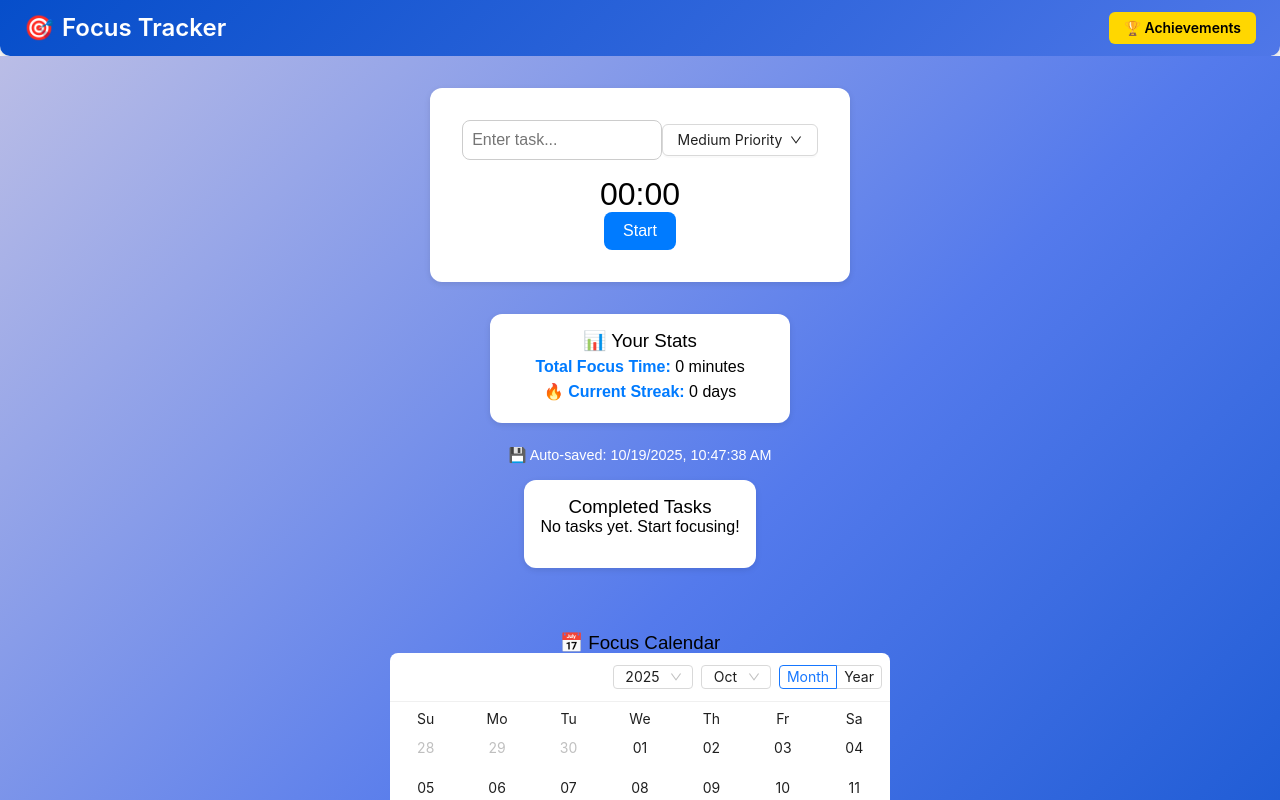
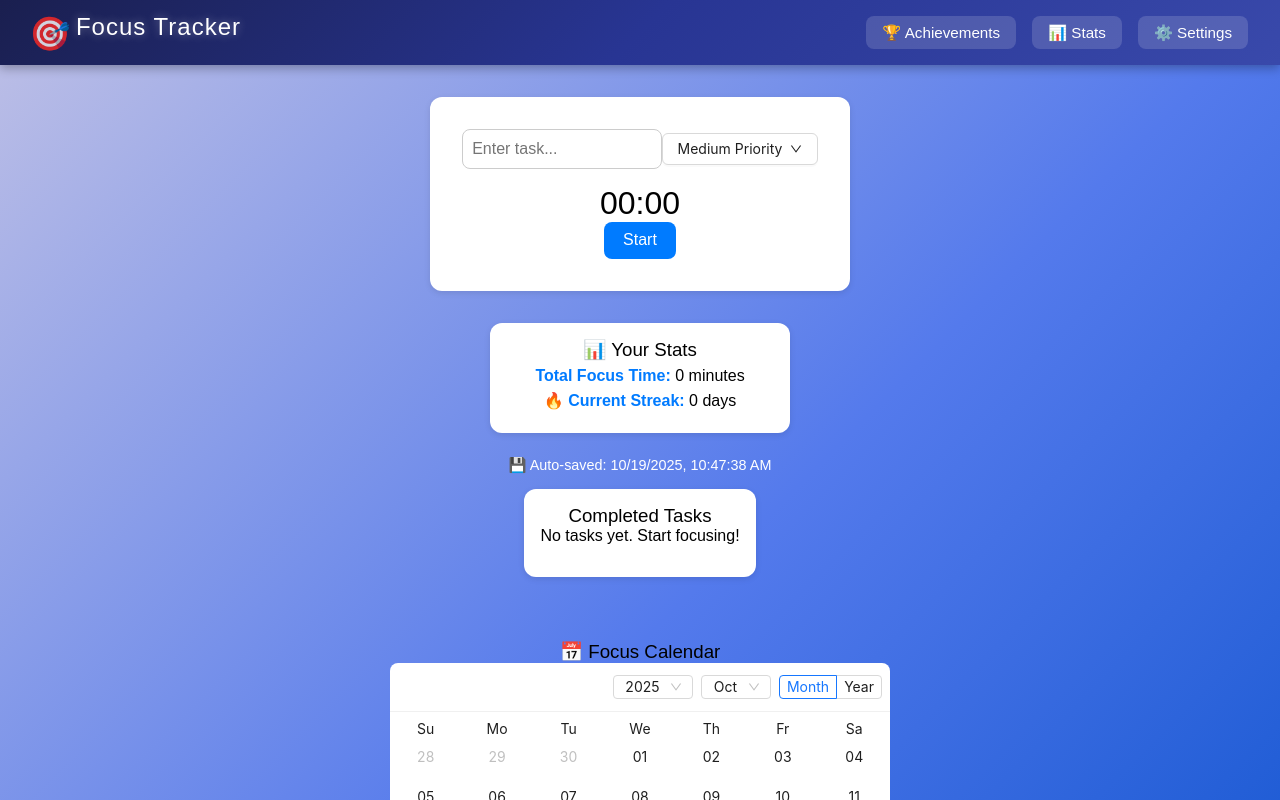
Before and after one commit to Blyn04/focustracker, a React (Create React App) app: page / in a window 1280 px wide. Both pictures are taken after a click on the button "Start Tracking". Shown: the top 800 px of the page. Built offline with nearby package versions, Linux system fonts and the light colour scheme.

Commit message:
HEADER UI UPDATE

```diff
--- a/src/App.tsx
+++ b/src/App.tsx
@@ -37,6 +37,7 @@ const App: React.FC = () => {
   const [earnedBadges, setEarnedBadges] = useState<string[]>([]);
   const [showAchievements, setShowAchievements] = useState(false);
 
+  // ✅ Load saved data
   useEffect(() => {
     const saved = localStorage.getItem("focusData");
     if (saved) {
@@ -50,6 +51,7 @@ const App: React.FC = () => {
     }
   }, []);
 
+  // ✅ Auto-save data
   useEffect(() => {
     const saveData: FocusData = {
       totalMinutes,
@@ -63,6 +65,7 @@ const App: React.FC = () => {
     setLastSaved(saveData.lastSaved || "");
   }, [totalMinutes, tasks, streak, lastFocusDate, history]);
 
+  // ✅ Handle focus session complete
   const handleSessionComplete = (
     minutes: number,
     taskName: string,
@@ -85,11 +88,13 @@ const App: React.FC = () => {
     setStreak(newStreak);
     setLastFocusDate(today.toDateString());
 
+    // ✅ Update tasks
     setTasks((prev) => [
       ...prev,
       { name: taskName, priority, focusLevel: level, date: todayStr },
     ]);
 
+    // ✅ Update history
     setHistory((prev) => {
       const existing = prev.find((h) => h.date === todayStr);
       if (existing) {
@@ -115,6 +120,7 @@ const App: React.FC = () => {
       }
     });
 
+    // ✅ Badge logic
     const todaySessions =
       (history.find((h) => h.date === todayStr)?.sessions || 0) + 1;
     const newBadges: string[] = [];
@@ -143,7 +149,9 @@ const App: React.FC = () => {
         <LandingPage onStart={() => setHasStarted(true)} />
       ) : (
         <>
-          <Header onOpenAchievements={() => setShowAchievements(true)} />
+          {/* ✅ Modern Header with nice UI */}
+          <Header onShowBadges={() => setShowAchievements(true)} />
+
           <div className="main-content">
             <FocusTimer onSessionComplete={handleSessionComplete} />
             <Stats totalMinutes={totalMinutes} streak={streak} />
@@ -152,6 +160,7 @@ const App: React.FC = () => {
             <FocusCalendar history={history} />
           </div>
 
+          {/* ✅ Badge Modal Panel */}
           <BadgePanel
             earnedBadges={earnedBadges}
             visible={showAchievements}
--- a/src/components/Header.tsx
+++ b/src/components/Header.tsx
@@ -1,21 +1,27 @@
 import React from "react";
-import { Button } from "antd";
 import "../styles/Header.css";
 
 interface HeaderProps {
-  onOpenAchievements: () => void;
+  onShowBadges: () => void;
 }
 
-const Header: React.FC<HeaderProps> = ({ onOpenAchievements }) => {
+const Header: React.FC<HeaderProps> = ({ onShowBadges }) => {
   return (
-    <header className="app-header">
+    <header className="header">
       <div className="logo">
-        🎯 <span>Focus Tracker</span>
+        <span className="focus-icon">🎯</span>
+        <h1 className="title">Focus Tracker</h1>
       </div>
-      <nav className="header-actions">
-        <Button type="primary" onClick={onOpenAchievements}>
+      <nav className="nav-buttons">
+        <button className="nav-btn" onClick={onShowBadges}>
           🏆 Achievements
-        </Button>
+        </button>
+        <button className="nav-btn">
+          📊 Stats
+        </button>
+        <button className="nav-btn">
+          ⚙️ Settings
+        </button>
       </nav>
     </header>
   );
--- a/src/styles/Header.css
+++ b/src/styles/Header.css
@@ -1,35 +1,61 @@
-.app-header {
+.header {
+  width: 100%;
+  background: linear-gradient(135deg, #1a1f4f, #283593, #3949ab);
+  color: #fff;
   display: flex;
+  align-items: center;
   justify-content: space-between;
-  align-items: center;
-  background: linear-gradient(135deg, #064eca, #4f77e8);
-  color: white;
-  padding: 0.75rem 1.5rem;
-  border-radius: 0 0 10px 10px;
-  box-shadow: 0 2px 10px rgba(0, 0, 0, 0.2);
+  padding: 0.8rem 2rem;
+  box-shadow: 0 3px 10px rgba(0, 0, 0, 0.3);
+  position: sticky;
+  top: 0;
+  z-index: 10;
+  backdrop-filter: blur(6px);
 }
 
 .logo {
-  font-size: 1.5rem;
-  font-weight: 600;
   display: flex;
   align-items: center;
   gap: 0.5rem;
 }
 
-.header-actions {
+.focus-icon {
+  font-size: 1.8rem;
+  animation: pulse 2s infinite;
+}
+
+.title {
+  font-family: "Poppins", sans-serif;
+  font-size: 1.5rem;
+  letter-spacing: 1px;
+  text-shadow: 0 0 10px rgba(255, 255, 255, 0.4);
+}
+
+.nav-buttons {
   display: flex;
-  align-items: center;
   gap: 1rem;
 }
 
-.header-actions button {
-  background-color: #ffd700 !important;
-  color: #000 !important;
-  font-weight: 600;
+.nav-btn {
+  background: rgba(255, 255, 255, 0.15);
   border: none;
+  color: white;
+  font-size: 0.95rem;
+  padding: 0.5rem 1rem;
+  border-radius: 8px;
+  cursor: pointer;
+  transition: all 0.3s ease;
+  font-family: "Poppins", sans-serif;
 }
 
-.header-actions button:hover {
-  background-color: #ffec80 !important;
+.nav-btn:hover {
+  background: rgba(255, 255, 255, 0.3);
+  transform: translateY(-2px);
+  box-shadow: 0 4px 10px rgba(0, 0, 0, 0.2);
 }
+
+@keyframes pulse {
+  0% { transform: scale(1); opacity: 1; }
+  50% { transform: scale(1.15); opacity: 0.8; }
+  100% { transform: scale(1); opacity: 1; }
+}
```
